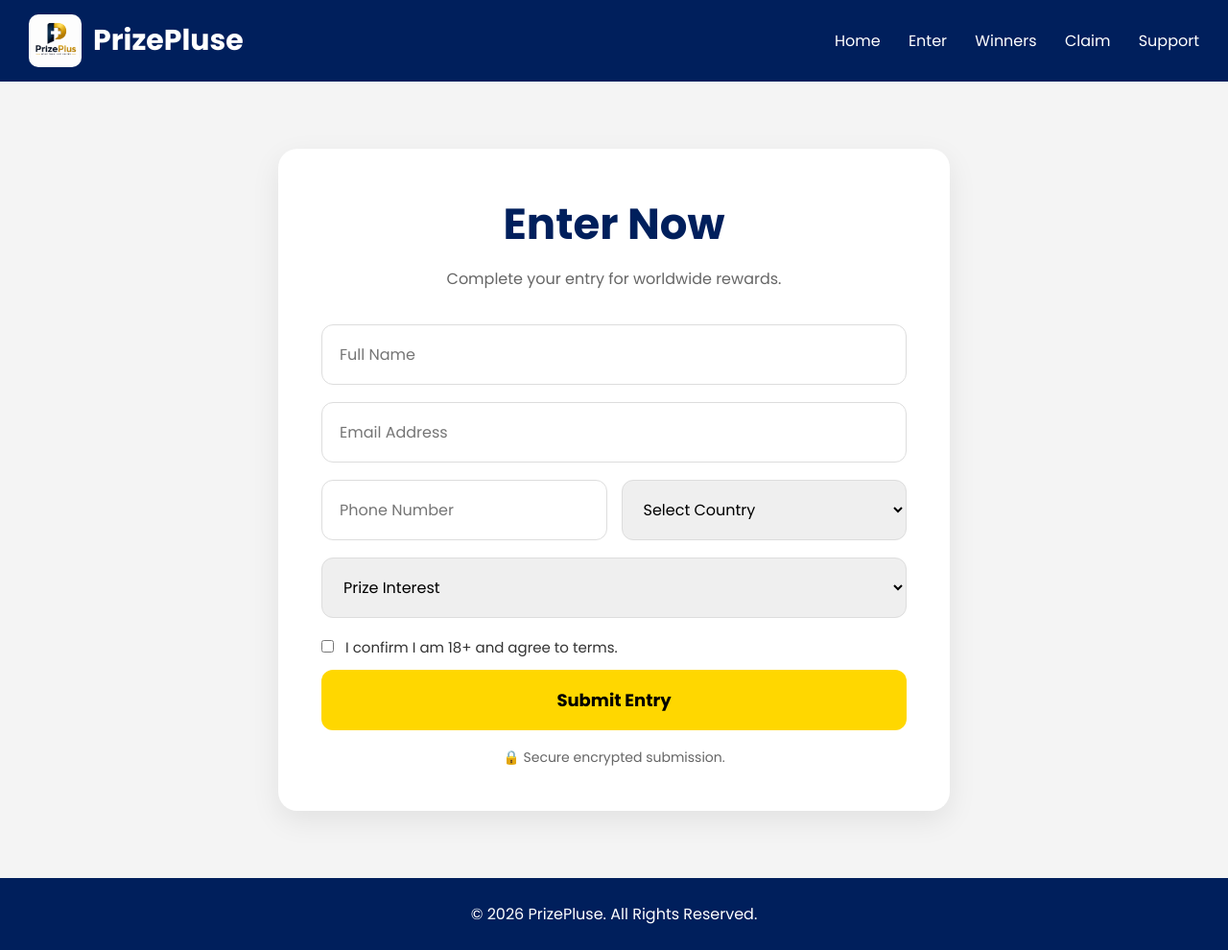
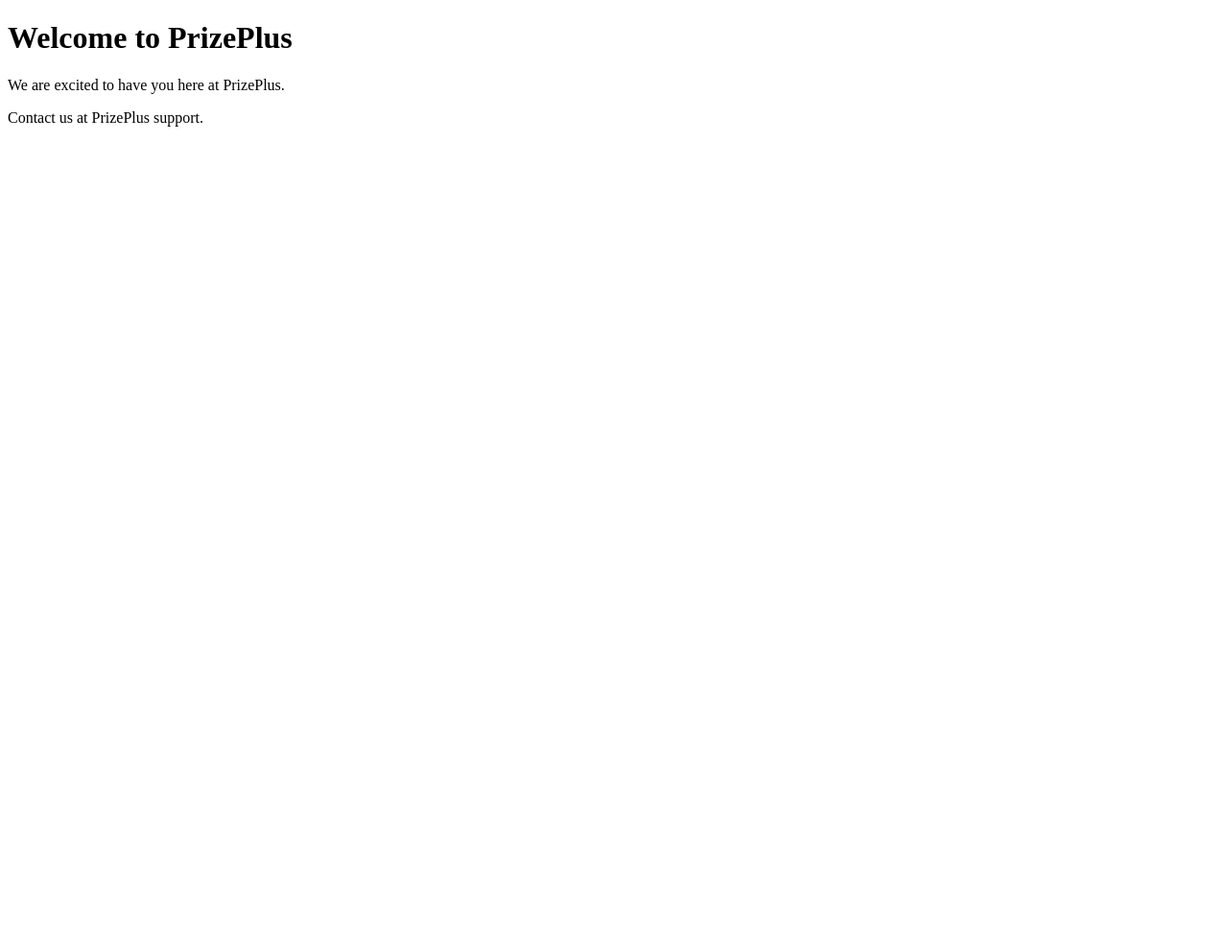
Before and after one commit to prizeplus/prizeplus-site, a plain HTML site: page enter.html in a window 1280 px wide. Shown: the whole page at 96% size. After the commit the page ends 800 px from the top, so only its background shows below. Drawn offline with Linux system fonts and the light colour scheme.

```diff
--- a/enter.html
+++ b/enter.html
@@ -1,217 +1,15 @@
 <!DOCTYPE html>
 <html lang="en">
 <head>
-<meta charset="UTF-8">
-<meta name="viewport" content="width=device-width, initial-scale=1.0">
-<title>Enter Sweepstakes - PrizePluse</title>
-
-<link href="https://fonts.googleapis.com/css2?family=Poppins:wght@300;400;600;700&display=swap" rel="stylesheet">
-
-<style>
-*{
-margin:0;
-padding:0;
-box-sizing:border-box;
-font-family:'Poppins',sans-serif;
-}
-
-body{
-background:#f4f4f4;
-}
-
-header{
-background:#001f5c;
-padding:15px 30px;
-display:flex;
-justify-content:space-between;
-align-items:center;
-}
-
-.logo{
-display:flex;
-align-items:center;
-gap:12px;
-color:white;
-font-size:30px;
-font-weight:700;
-}
-
-.logo img{
-width:55px;
-height:55px;
-border-radius:10px;
-}
-
-nav a{
-color:white;
-text-decoration:none;
-margin-left:25px;
-font-weight:500;
-}
-
-.wrap{
-max-width:700px;
-margin:70px auto;
-background:white;
-padding:45px;
-border-radius:20px;
-box-shadow:0 10px 30px rgba(0,0,0,.08);
-}
-
-h1{
-text-align:center;
-font-size:45px;
-margin-bottom:10px;
-color:#001f5c;
-}
-
-.sub{
-text-align:center;
-margin-bottom:35px;
-color:#666;
-}
-
-input,select{
-width:100%;
-padding:18px;
-margin-bottom:18px;
-border:1px solid #ddd;
-border-radius:12px;
-font-size:16px;
-}
-
-.row{
-display:grid;
-grid-template-columns:1fr 1fr;
-gap:15px;
-}
-
-.check{
-margin:15px 0;
-font-size:15px;
-color:#333;
-}
-
-.check input{
-width:auto;
-margin-right:8px;
-}
-
-button{
-width:100%;
-padding:18px;
-background:#ffd700;
-border:none;
-font-size:18px;
-font-weight:700;
-border-radius:12px;
-cursor:pointer;
-transition:.3s;
-}
-
-button:hover{
-transform:translateY(-3px);
-box-shadow:0 8px 20px rgba(0,0,0,.15);
-}
-
-.note{
-margin-top:18px;
-font-size:14px;
-text-align:center;
-color:#666;
-}
-
-footer{
-margin-top:60px;
-background:#001f5c;
-color:white;
-text-align:center;
-padding:25px;
-}
-
-@media(max-width:768px){
-.row{
-grid-template-columns:1fr;
-}
-nav{
-display:none;
-}
-.wrap{
-margin:30px 15px;
-padding:30px;
-}
-h1{
-font-size:34px;
-}
-}
-</style>
+    <meta charset="UTF-8">
+    <meta name="viewport" content="width=device-width, initial-scale=1.0">
+    <title>PrizePlus</title>
 </head>
-
 <body>
-
-<header>
-<div class="logo">
-<img src="logo.png">
-PrizePluse
-</div>
-
-<nav>
-<a href="index.html">Home</a>
-<a href="enter.html">Enter</a>
-<a href="winners.html">Winners</a>
-<a href="claim.html">Claim</a>
-<a href="contact.html">Support</a>
-</nav>
-</header>
-
-<div class="wrap">
-
-<h1>Enter Now</h1>
-<p class="sub">Complete your entry for worldwide rewards.</p>
-
-<form>
-
-<input type="text" placeholder="Full Name" required>
-<input type="email" placeholder="Email Address" required>
-
-<div class="row">
-<input type="tel" placeholder="Phone Number">
-<select>
-<option>Select Country</option>
-<option>Jamaica</option>
-<option>USA</option>
-<option>Canada</option>
-<option>UK</option>
-<option>Germany</option>
-<option>Brazil</option>
-<option>Other</option>
-</select>
-</div>
-
-<select>
-<option>Prize Interest</option>
-<option>Cash Rewards</option>
-<option>Phones</option>
-<option>Laptops</option>
-<option>Gift Cards</option>
-</select>
-
-<label class="check">
-<input type="checkbox" required>
-I confirm I am 18+ and agree to terms.
-</label>
-
-<button type="submit">Submit Entry</button>
-
-<p class="note">🔒 Secure encrypted submission.</p>
-
-</form>
-
-</div>
-
-<footer>
-© 2026 PrizePluse. All Rights Reserved.
-</footer>
-
+    <h1>Welcome to PrizePlus</h1>
+    <p>We are excited to have you here at PrizePlus.</p>
+    <footer>
+        <p>Contact us at PrizePlus support.</p>
+    </footer>
 </body>
 </html>
```
